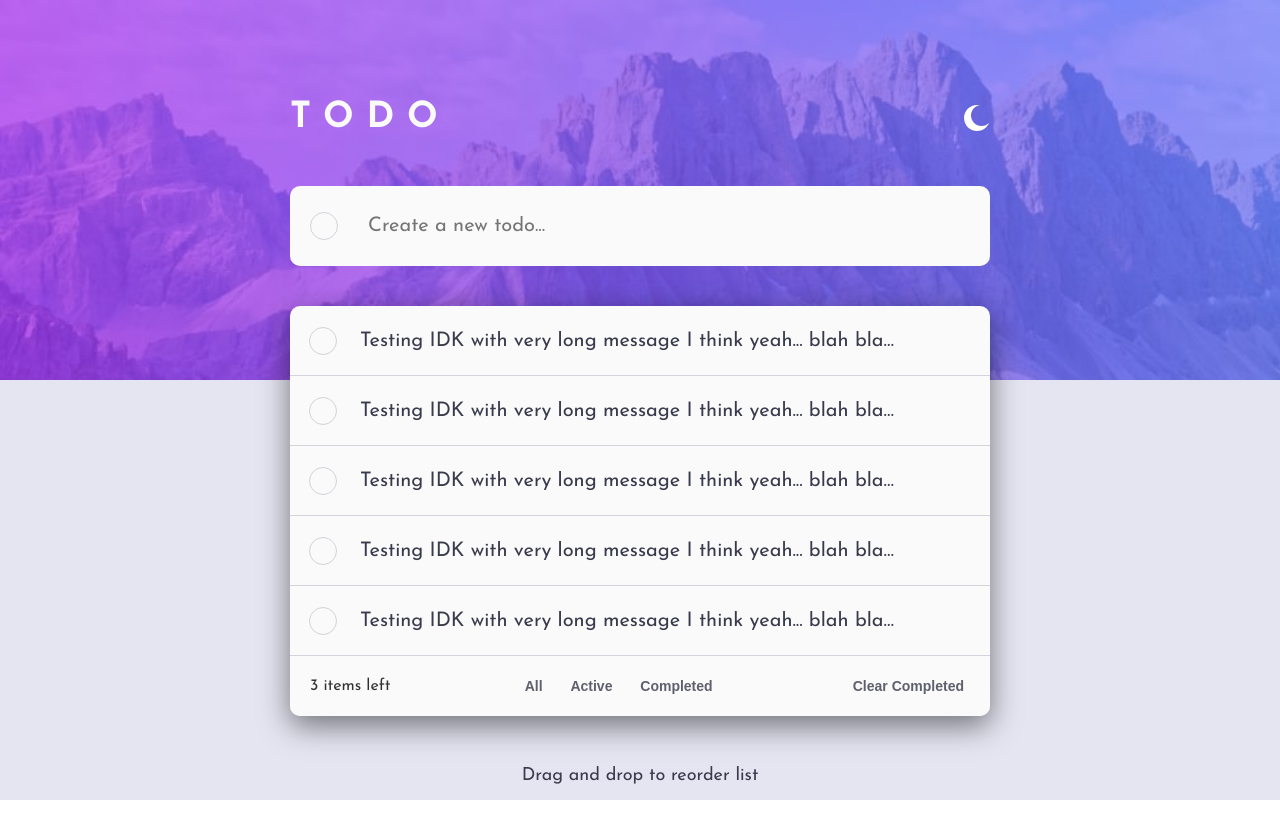
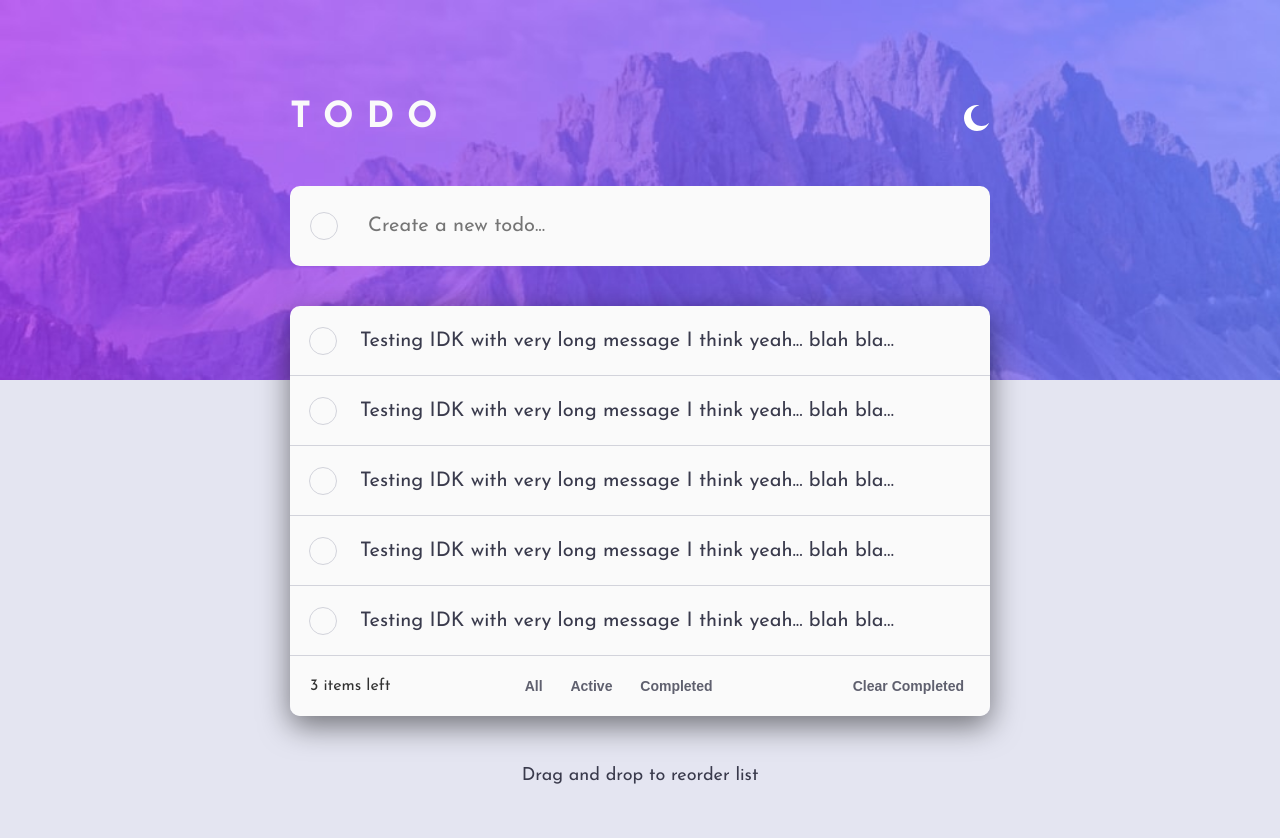
Before and after one commit to smileysunshinesky/todo-app, a React (Vite) app in the folder client/: page / in a window 1280 px wide. Shown: the top 838 px of the page. Before the commit the page ends 800 px from the top, so only its background shows below. Built offline with nearby package versions, Linux system fonts and the light colour scheme.

Commit message:
Fixed: fixed height of the main block

```diff
--- a/client/src/pages/todoPage/index.scss
+++ b/client/src/pages/todoPage/index.scss
@@ -2,7 +2,7 @@
 @import url("./../../assets/fonts/fonts.scss");
 
 .main {
-  min-height: 700px;
+  min-height: 900px;
   height: 100%;
   transition: background 0.3s ease-in-out;
 
```
